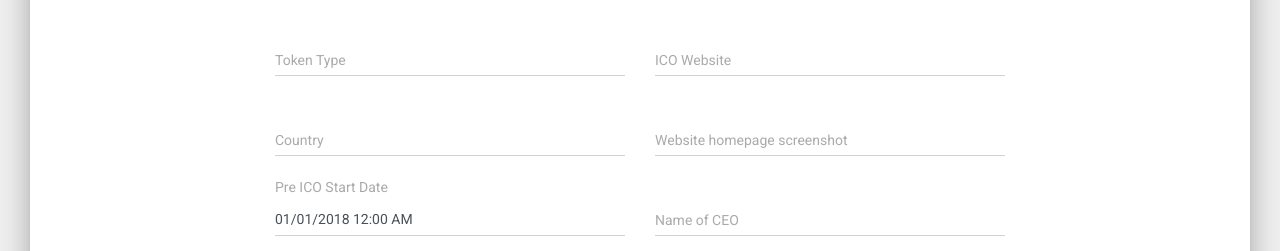
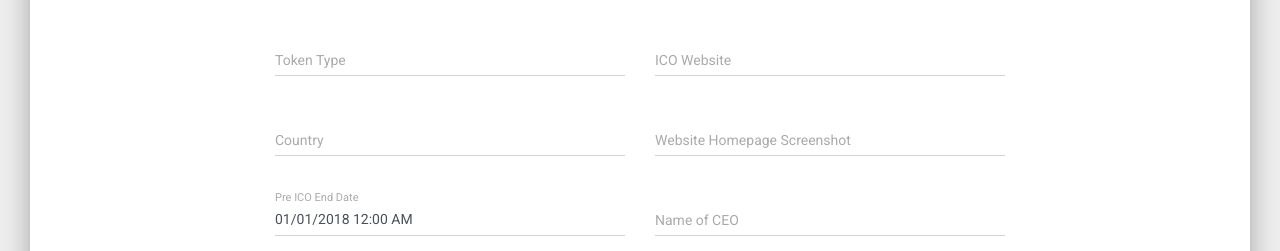
Before and after one commit to NaveenVishwanatham/coinsvarsity, a plain HTML site: page public/create-ico.html in a window 1280 px wide. Shown: the part 1209-1460 px from the top of the page. Drawn offline with Linux system fonts and the light colour scheme.

Commit message:
revoved bugs from the form

```diff
--- a/public/create-ico.html
+++ b/public/create-ico.html
@@ -336,7 +336,7 @@
                   </div>
                   <div class="col-md-6">
                     <div class="form-group">
-                                                  <label class="bmd-label-floating">Website homepage screenshot</label>
+                      <label class="bmd-label-floating">Website Homepage Screenshot</label>
                       <input type="email" class="form-control">
                     </div>
                   </div>
@@ -345,10 +345,8 @@
                 <div class="row">
                   <div class="col-md-6">
                     <div class="form-group">
-                                                      <div class="form-group">
-                                                        <label class="label-control">Pre ICO Start Date</label>
+                      <label class="bmd-label-floating">Pre ICO End Date</label>
                       <input type="text" class="form-control datetimepicker" value="1/1/2018">
-                                                      </div>
                     </div>
                   </div>
                   <div class="col-md-6">
```
Also changed, not shown: 1 other file. Lines whose indentation alone changed are shown as unchanged.
